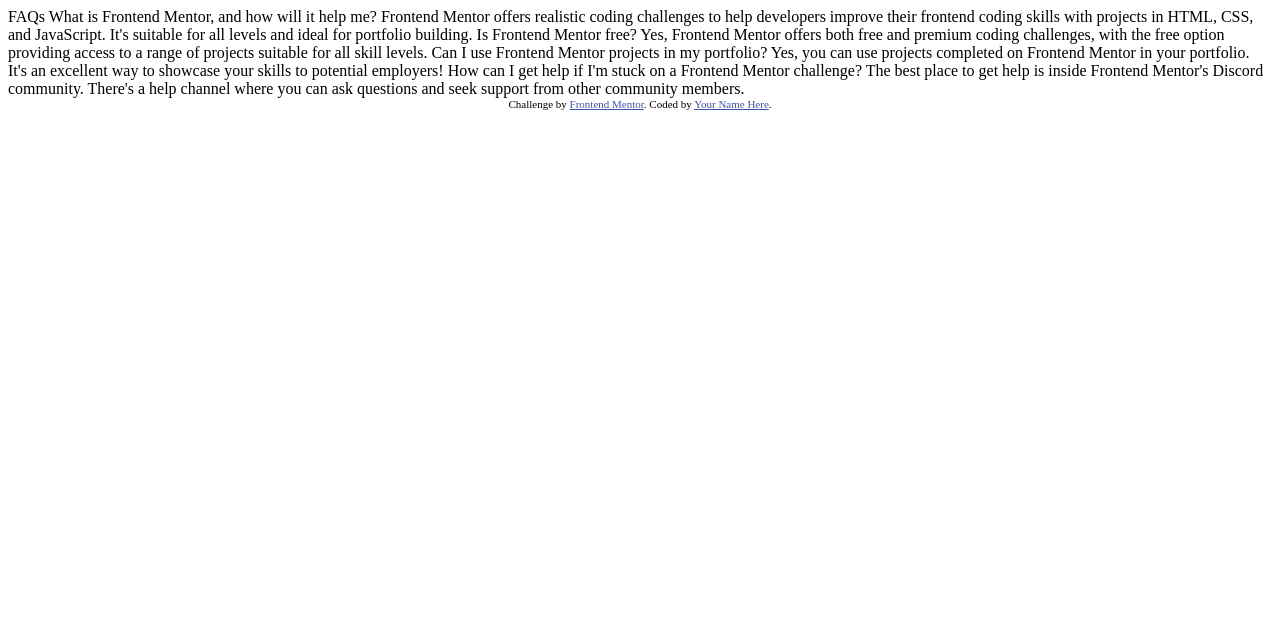
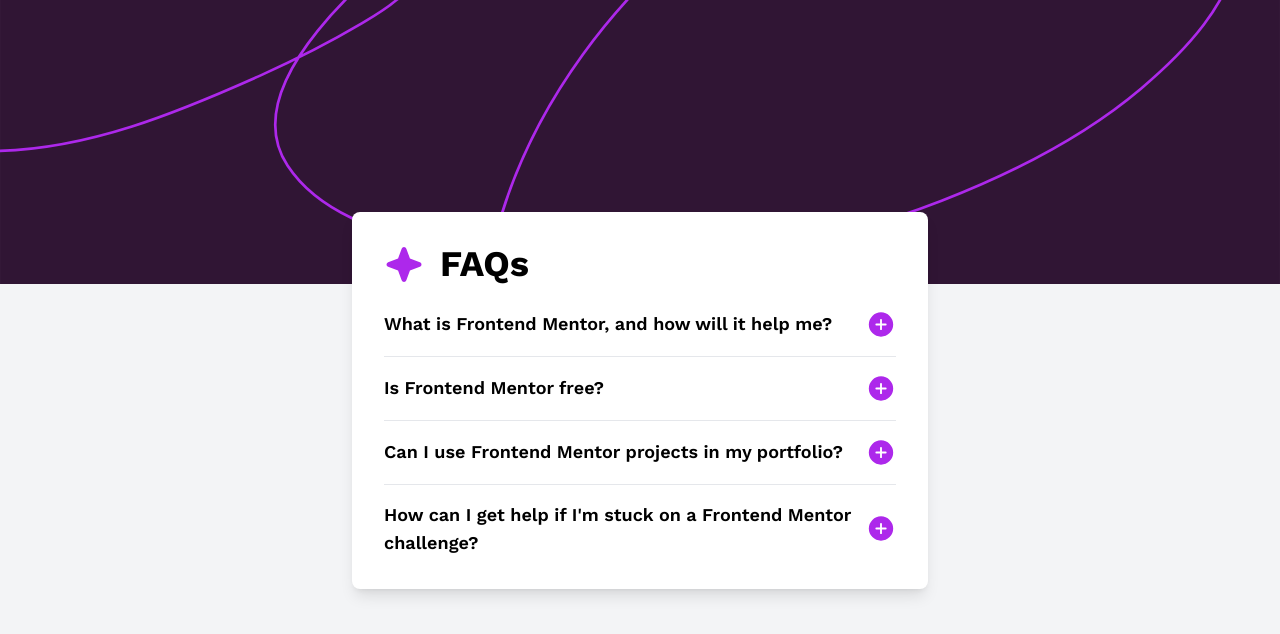
Before and after one commit to Aceaxel1/faq-accordion-main, a plain HTML site: page index.html in a window 1280 px wide. Drawn offline with nearby package versions, Linux system fonts and the light colour scheme.

Commit message:
Update index.html

```diff
--- a/index.html
+++ b/index.html
@@ -7,42 +7,111 @@
   <link rel="icon" type="image/png" sizes="32x32" href="./assets/images/favicon-32x32.png">
 
   <title>Frontend Mentor | FAQ accordion</title>
-
-  <!-- Feel free to remove these styles or customise in your own stylesheet 👍 -->
+  <script src="https://cdn.tailwindcss.com"></script>
   <style>
-    .attribution { font-size: 11px; text-align: center; }
-    .attribution a { color: hsl(228, 45%, 44%); }
+    @font-face {
+      font-family: 'Work Sans';
+      src: url('./assets/fonts/static/WorkSans-Regular.ttf') format('truetype');
+      font-weight: 400;
+      font-style: normal;
+    }
+    @font-face {
+      font-family: 'Work Sans';
+      src: url('./assets/fonts/static/WorkSans-SemiBold.ttf') format('truetype');
+      font-weight: 600;
+      font-style: normal;
+    }
+    @font-face {
+      font-family: 'Work Sans';
+      src: url('./assets/fonts/static/WorkSans-Bold.ttf') format('truetype');
+      font-weight: 700;
+      font-style: normal;
+    }
+    body {
+      font-family: 'Work Sans', ui-sans-serif, system-ui, -apple-system, BlinkMacSystemFont, 'Segoe UI', Roboto, 'Helvetica Neue', Arial, 'Noto Sans', sans-serif;
+      background-image: url('./assets/images/background-pattern-mobile.svg');
+      background-repeat: no-repeat;
+      background-size: 100% auto;
+    }
+    @media (min-width: 768px) {
+      body {
+        background-image: url('./assets/images/background-pattern-desktop.svg');
+      }
+    }
   </style>
 </head>
-<body>
+<body class="bg-gray-100 min-h-screen flex items-center justify-center">
 
-  FAQs
+  <div class="container mx-auto p-4">
+    <div class="bg-white p-8 rounded-lg shadow-lg max-w-xl mx-auto">
+      <div class="flex items-center mb-6">
+        <img src="./assets/images/icon-star.svg" alt="star icon" class="mr-4">
+        <h1 class="text-4xl font-bold">FAQs</h1>
+      </div>
 
-  What is Frontend Mentor, and how will it help me?
-
-  Frontend Mentor offers realistic coding challenges to help developers improve their
-  frontend coding skills with projects in HTML, CSS, and JavaScript. It's suitable for
-  all levels and ideal for portfolio building.
-
-  Is Frontend Mentor free?
-
-  Yes, Frontend Mentor offers both free and premium coding challenges, with the free
-  option providing access to a range of projects suitable for all skill levels.
-
-  Can I use Frontend Mentor projects in my portfolio?
-
-  Yes, you can use projects completed on Frontend Mentor in your portfolio. It's an excellent
-  way to showcase your skills to potential employers!
-
-  How can I get help if I'm stuck on a Frontend Mentor challenge?
-
-  The best place to get help is inside Frontend Mentor's Discord community. There's a help
-  channel where you can ask questions and seek support from other community members.
+      <div class="space-y-4">
+        <div>
+          <button class="w-full text-left font-semibold text-lg hover:text-purple-700 focus:outline-none flex justify-between items-center">
+            What is Frontend Mentor, and how will it help me?
+            <img src="./assets/images/icon-plus.svg" alt="plus icon">
+          </button>
+          <div class="mt-2 text-gray-600 hidden">
+            Frontend Mentor offers realistic coding challenges to help developers improve their frontend coding skills with projects in HTML, CSS, and JavaScript. It's suitable for all levels and ideal for portfolio building.
+          </div>
+        </div>
+        <hr>
+        <div>
+          <button class="w-full text-left font-semibold text-lg hover:text-purple-700 focus:outline-none flex justify-between items-center">
+            Is Frontend Mentor free?
+            <img src="./assets/images/icon-plus.svg" alt="plus icon">
+          </button>
+          <div class="mt-2 text-gray-600 hidden">
+            Yes, Frontend Mentor offers both free and premium coding challenges, with the free option providing access to a range of projects suitable for all skill levels.
+          </div>
+        </div>
+        <hr>
+        <div>
+          <button class="w-full text-left font-semibold text-lg hover:text-purple-700 focus:outline-none flex justify-between items-center">
+            Can I use Frontend Mentor projects in my portfolio?
+            <img src="./assets/images/icon-plus.svg" alt="plus icon">
+          </button>
+          <div class="mt-2 text-gray-600 hidden">
+            Yes, you can use projects completed on Frontend Mentor in your portfolio. It's an excellent way to showcase your skills to potential employers!
+          </div>
+        </div>
+        <hr>
+        <div>
+          <button class="w-full text-left font-semibold text-lg hover:text-purple-700 focus:outline-none flex justify-between items-center">
+            How can I get help if I'm stuck on a Frontend Mentor challenge?
+            <img src="./assets/images/icon-plus.svg" alt="plus icon">
+          </button>
+          <div class="mt-2 text-gray-600 hidden">
+            The best place to get help is inside Frontend Mentor's Discord community. There's a help channel where you can ask questions and seek support from other community members.
+          </div>
+        </div>
+      </div>
+    </div>
+  </div>
 
 
-  <div class="attribution">
-    Challenge by <a href="https://www.frontendmentor.io?ref=challenge" target="_blank">Frontend Mentor</a>.
-    Coded by <a href="#">Your Name Here</a>.
-  </div>
+
+  <script>
+    const buttons = document.querySelectorAll('button');
+
+    buttons.forEach(button => {
+      button.addEventListener('click', () => {
+        const content = button.nextElementSibling;
+        const icon = button.querySelector('img');
+
+        content.classList.toggle('hidden');
+
+        if (content.classList.contains('hidden')) {
+          icon.src = './assets/images/icon-plus.svg';
+        } else {
+          icon.src = './assets/images/icon-minus.svg';
+        }
+      });
+    });
+  </script>
 </body>
 </html>
```
